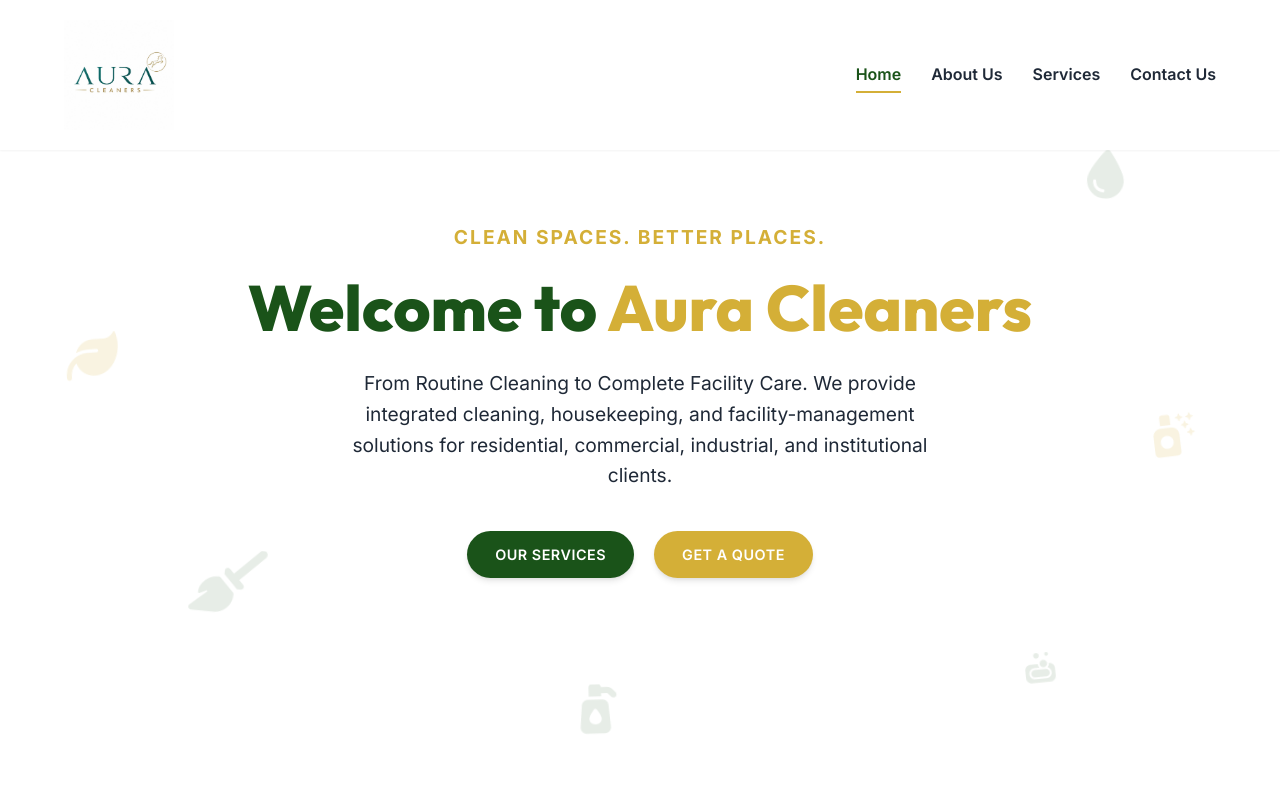
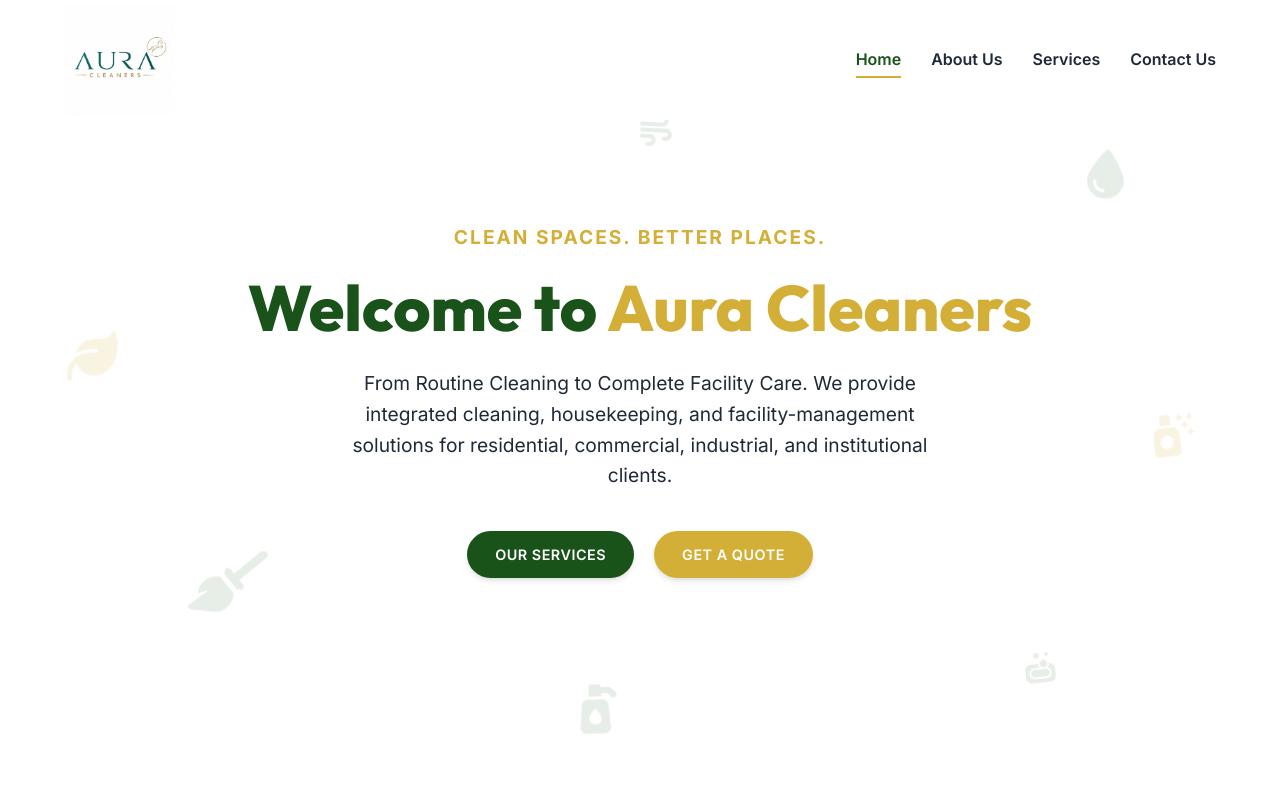
Before and after one commit to UtkarshSinghSFD/Aura-Cleaners-Website, a plain HTML site: page index.html in a window 1280 px wide. Shown: the top 800 px of the page. Drawn offline with Linux system fonts and the light colour scheme.

Commit message:
Update UI: Remove header line/shadow and reduce header height

```diff
--- a/css/style.css
+++ b/css/style.css
@@ -208,9 +208,9 @@
     width: 100%;
     z-index: 1000;
     transition: var(--transition-smooth);
-    padding: 20px 0;
+    padding: 5px 0;
     background: #ffffff;
-    box-shadow: var(--shadow-sm);
+    box-shadow: none;
 }
 
 header.scrolled {
```
